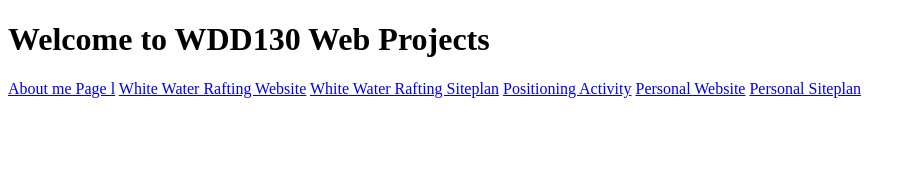
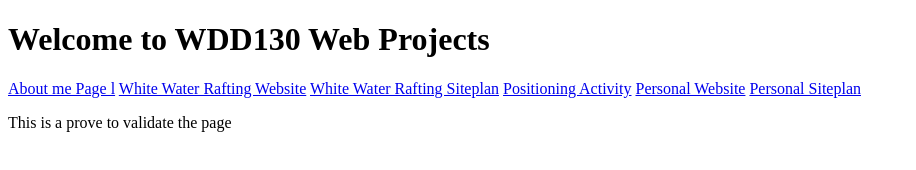
Before and after one commit to Alromave/webExcercises, a plain HTML site: page index.html in a window 1280 px wide. Shown: the whole page, without its empty margins (0-916 px from the left). Drawn offline with Linux system fonts and the light colour scheme.

Commit message:
This is the second trial

```diff
--- a/index.html
+++ b/index.html
@@ -17,5 +17,8 @@
         <a href="#">Personal Website</a>
         <a href="#">Personal Siteplan</a>
     </nav>
+    <p>
+        This is a prove to validate the page
+    </p>
 </body>
 </html>
```
